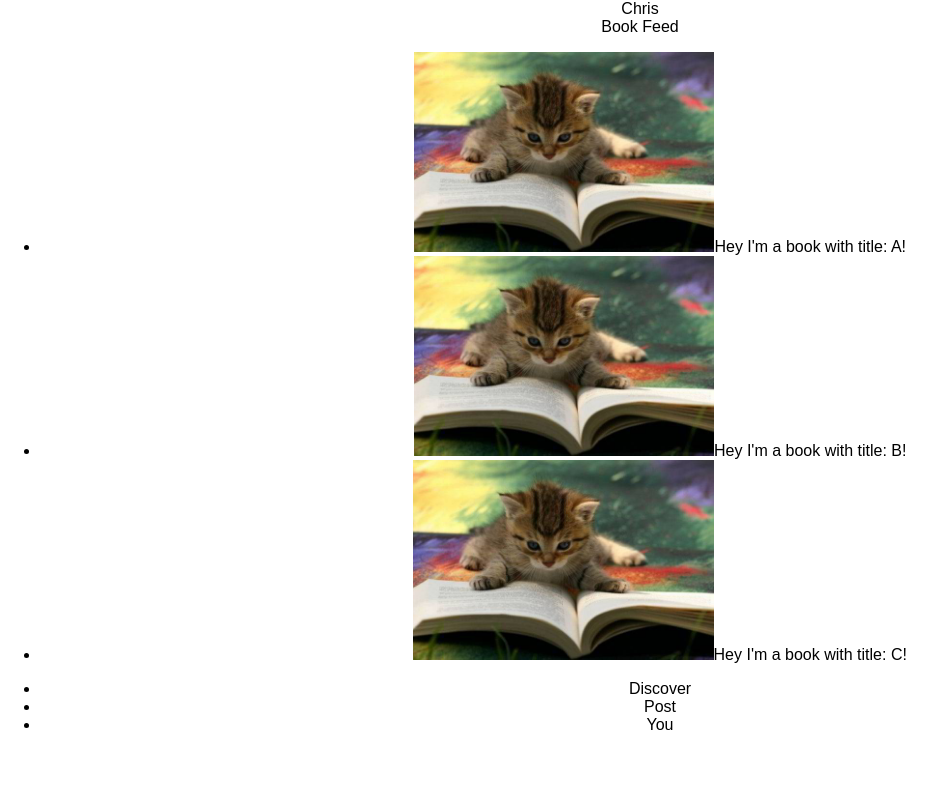
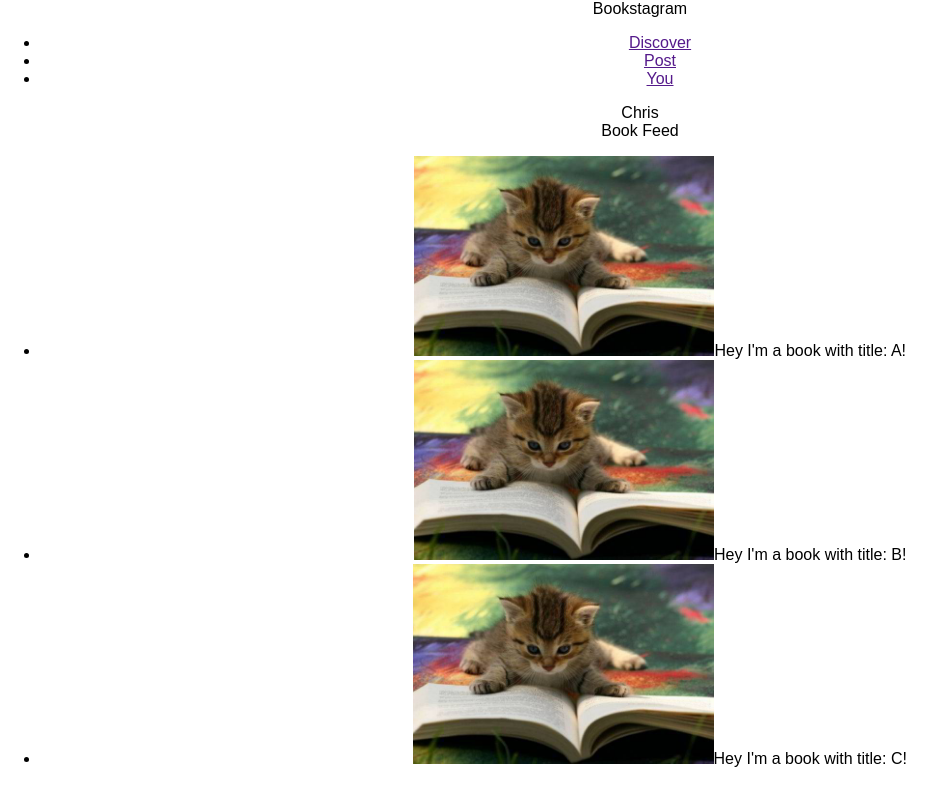
Before and after one commit to chriskwan/bookstagram, a React (Create React App) app: page / in a window 1280 px wide. Shown: the whole page, without its empty margins (0-945 px from the left). Built offline with nearby package versions, Linux system fonts and the light colour scheme.

Commit message:
Add ability to change views based on button clicks

```diff
--- a/src/App.js
+++ b/src/App.js
@@ -8,16 +8,43 @@ import UserProfile from './UserProfile';
 class App extends Component {
   constructor() {
     super();
+
     this.appStates = {
       feed: "FEED",
       details: "DETAILS",
       profile: "PROFILE"
     };
+
     this.state = {
       user: "Chris",
       books: [{ title: "A" }, { title: "B" }, { title: "C" }],
       currentAppState: this.appStates.feed
     }
+
+    this.handleChangeToFeed = this.handleChangeToFeed.bind(this);
+    this.handleChangeToDetails = this.handleChangeToDetails.bind(this);
+    this.handleChangeToProfile = this.handleChangeToProfile.bind(this);
+  }
+
+  handleChangeToFeed(e) {
+    e.preventDefault();
+    this.setState({
+      currentAppState: this.appStates.feed
+    });
+  }
+
+  handleChangeToDetails(e) {
+    e.preventDefault();
+    this.setState({
+      currentAppState: this.appStates.details
+    });
+  }
+
+  handleChangeToProfile(e) {
+    e.preventDefault();
+    this.setState({
+      currentAppState: this.appStates.profile
+    });
   }
 
   render() {
@@ -39,9 +66,14 @@ class App extends Component {
 
     return (
       <div className="App">
+        Bookstagram
+        <ButtonBar
+          onChangeToFeed={this.handleChangeToFeed}
+          onChangeToDetails={this.handleChangeToDetails}
+          onChangeToProfile={this.handleChangeToProfile}
+        />
         {this.state.user}
         { currentView }
-        <ButtonBar />
       </div>
     );
   }
--- a/src/ButtonBar.js
+++ b/src/ButtonBar.js
@@ -1,13 +1,24 @@
 import React, { Component } from 'react';
 
 class ButtonBar extends Component {
+    handlePostClick(e) {
+        e.preventDefault();
+        alert("Stay tuned!");
+    }
+
     render() {
         return (
             <div>
                 <ul>
-                    <li>Discover</li>
-                    <li>Post</li>
-                    <li>You</li>
+                    <li>
+                        <a href="" onClick={this.props.onChangeToFeed}>Discover</a>
+                    </li>
+                    <li>
+                        <a href="" onClick={this.handlePostClick}>Post</a>
+                    </li>
+                    <li>
+                        <a href="" onClick={this.props.onChangeToProfile}>You</a>
+                    </li>
                 </ul>
             </div>
         );
```
